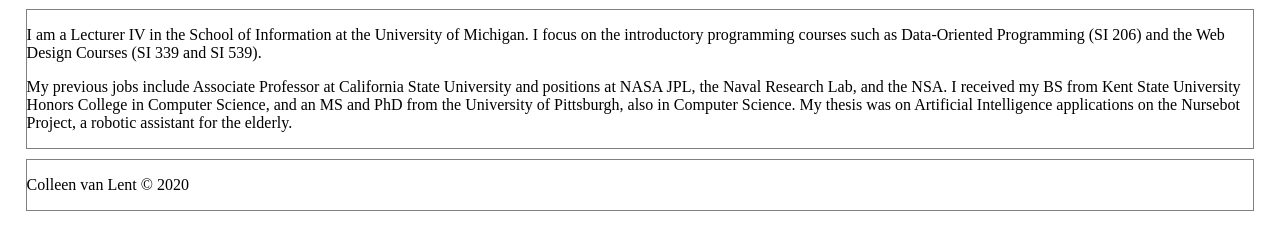
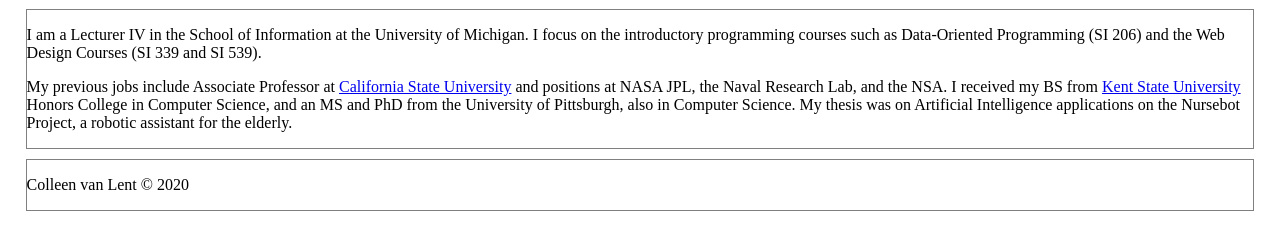
Before and after one commit to bspeters42/homework1, a plain HTML site: page index.html in a window 1280 px wide. Shown: the part 190-440 px from the top of the page. Drawn offline with Linux system fonts and the light colour scheme.

Commit message:
Add files via upload

```diff
--- a/index.html
+++ b/index.html
@@ -23,7 +23,7 @@
 
 <p>I am a Lecturer IV in the School of Information at the University of Michigan. I focus on the introductory programming courses such as Data-Oriented Programming (SI 206) and the Web Design Courses (SI 339 and SI 539).</p>
 
-<p>My previous jobs include Associate Professor at California State University and positions at NASA JPL, the Naval Research Lab, and the NSA. I received my BS from Kent State University Honors College in Computer Science, and an MS and PhD from the University of Pittsburgh, also in Computer Science. My thesis was on Artificial Intelligence applications on the Nursebot Project, a robotic assistant for the elderly.</p>
+<p>My previous jobs include Associate Professor at <a href="https://www.csulb.edu/" target="_blank">California State University</a> and positions at NASA JPL, the Naval Research Lab, and the NSA. I received my BS from <a href="https://www.kent.edu/" target="_blank"> Kent State University</a> Honors College in Computer Science, and an MS and PhD from the University of Pittsburgh, also in Computer Science. My thesis was on Artificial Intelligence applications on the Nursebot Project, a robotic assistant for the elderly.</p>
 
 </main>
 <footer>
```
